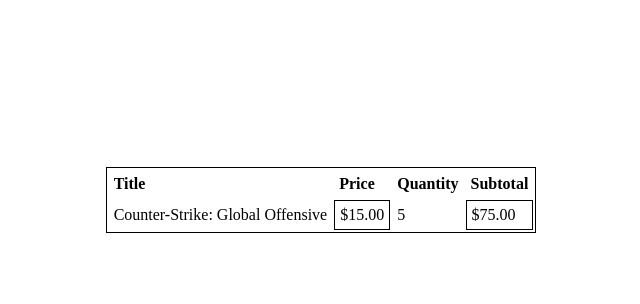
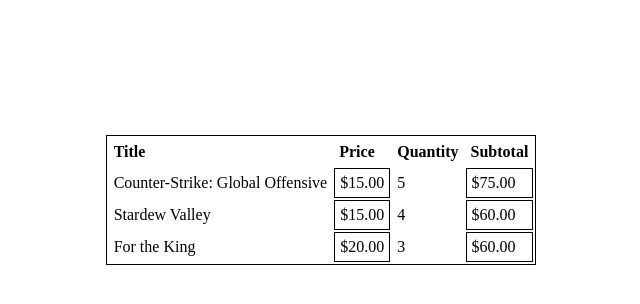
Before and after one commit to Jpendy/fd1-lab07-shopping-cart, a plain HTML site: page cart/index.html in a window 1280 px wide. Shown: the whole page, without its empty margins (319-959 px from the left). Drawn offline with Linux system fonts and the light colour scheme.

Commit message:
render cart items on webpage

```diff
--- a/apps/cart.js
+++ b/apps/cart.js
@@ -1,3 +1,12 @@
+import {
+    renderRow,
+} from './utils.js';
+
+import {
+    gamesArray
+} from './games-data.js'
+
+
 export const cart = [
 
     {
@@ -15,4 +24,12 @@ export const cart = [
         quantity: 3
     }
 
-]
+];
+
+const table = document.getElementById('cart-table')
+
+for (const cartItem of cart) {
+    const row = renderRow(cartItem);
+
+    table.append(row);
+}
--- a/apps/utils.js
+++ b/apps/utils.js
@@ -64,7 +64,7 @@ export function renderRow(cartItem) {
 
 
     row.append(titleElem, priceElem, quantityElem, subtotalElem);
-    return row
+    return row;
 }
 
 
@@ -88,3 +88,9 @@ export function findById(someArray, someId) {
 export function calcSubtotal(price, quantity) {
     return price.toFixed(2) * quantity;
 }
+
+
+// Calculate Order Total
+export function calcOrderTotal() {
+
+}
--- a/cart/index.html
+++ b/cart/index.html
@@ -11,7 +11,7 @@
 
     <main>
 
-        <table>
+        <table id="cart-table">
 
             <tr>
                 <th>Title</th>
@@ -20,12 +20,16 @@
                 <th>Subtotal</th>
             </tr>
 
-            <tr>
+            <!--
+                TABLE ROW FORMAT
+
+                <tr>
                 <td>Counter-Strike: Global Offensive</td>
                 <td>$15.00</td>
                 <td>5</td>
                 <td>$75.00</td>
             </tr>
+            -->
 
         </table>
 
```
Also changed, not shown: test/utils.test.js (+2 -1 lines).
